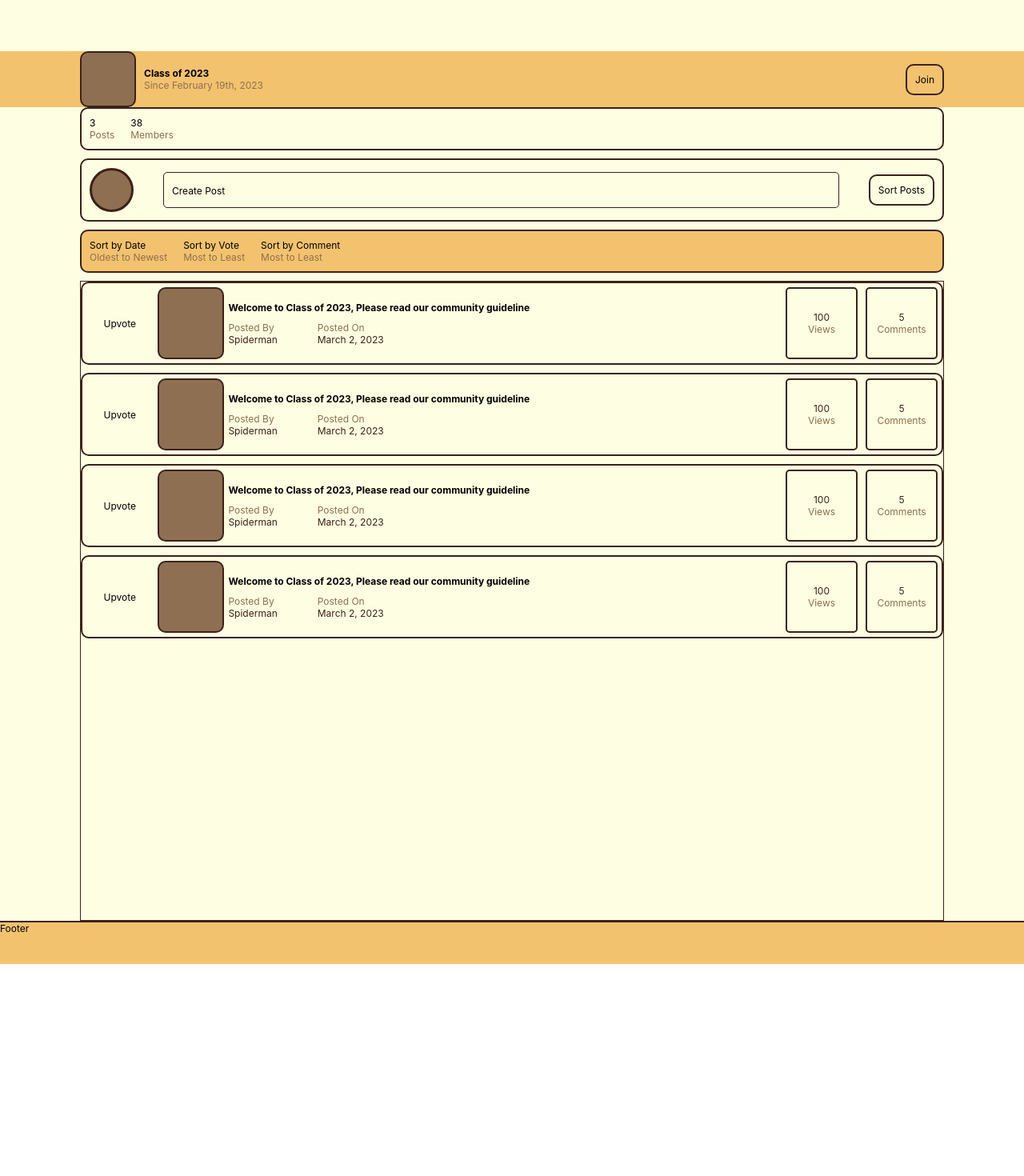
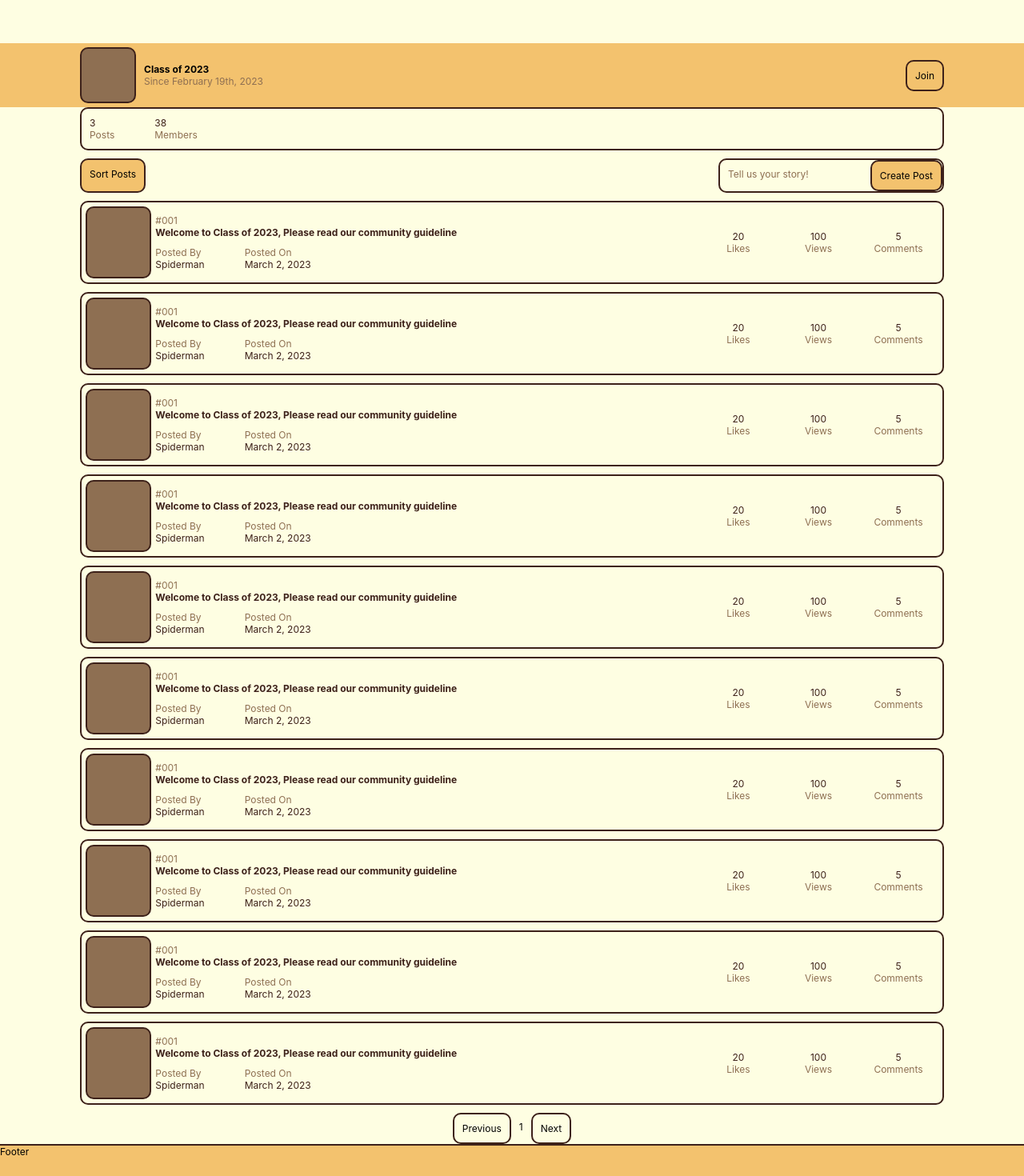
Before and after one commit to ilhanbae/TriFora, a React (Create React App) app: page /community/1 in a window 1280 px wide. Shown: the part 220-1690 px from the top of the page at 80% size. Before the commit the page ends 1425 px from the top, so only its background shows below. Built offline with nearby package versions, Linux system fonts and the light colour scheme.

Commit message:
Rename Community Component to CommunityPage Component #61

```diff
--- a/src/Component/Community.css
+++ b/src/Component/CommunityPage.css
@@ -25,9 +25,19 @@
   color: var(--bistre);
 }
 
+
+/* Header */
 .header {
   position: sticky;
   top: 0;
+}
+
+/* Footer */
+.footer {
+  background-color: var(--yellow-apricot);
+  border-top: 2px solid var(--bistre);
+  width: 100%;
+  height: 54px;
 }
 
 /* Generic Buttons */
@@ -38,8 +48,10 @@
 }
 
 /* Container */
-.community {
+.container {
   background-color: var(--light-yellow);
+  display: flex;
+  flex-direction: column;
 }
 
 /* Header */
@@ -67,6 +79,7 @@
 .banner-content {
   background-color: var(--yellow-apricot);
   /* border: 1px solid var(--bistre); */
+  padding: 5px 0;
   flex-grow: 1;
   display: flex;
   align-items: center;
@@ -85,7 +98,7 @@
   /* border: 1px solid var(--bistre); */
   width: 370px;
 }
-.banner-content > .join-button {
+.banner-content .join-button {
   margin-left: auto;
   margin-right: 100px;
   border: 2px solid var(--bistre);
@@ -93,12 +106,13 @@
   padding: 10px;
 }
 
-/* Main Container */
-.main-container {
+/* Main section */
+.main-section {
   margin: 0 100px;
   display: flex;
   flex-direction: column;
   gap: 10px;
+  /* overflow: hidden; */
 }
 
 /* Community Stat */
@@ -107,38 +121,41 @@
   border-radius: 10px;
   display: flex;
   align-items: center;
+  gap: 30px;
 }
 .community-stats-tab {
   margin: 10px;
 }
 
 /* Create-Sort Box*/
-.create-sort-box {
+.create-sort-post-box {
+  /* border: 2px solid var(--bistre); */
+  border-radius: 10px;
+  display: flex;
+  /* padding: 10px; */
+}
+.sort-post-button {
+  margin-right: auto;
+  border: 2px solid var(--bistre);
+  background-color: var(--yellow-apricot);
+  border-radius: 10px;
+  padding: 10px;
+}
+.create-post-box {
+  display: flex;
+  justify-content: space-between;
+  width: 282px;
   border: 2px solid var(--bistre);
   border-radius: 10px;
-  display: flex;
-  align-items: center;
+}
+.create-post-placeholder {
+  /* border: 2px solid var(--bistre); */
+  border-radius: 10px;
   padding: 10px;
 }
-.user-avatar {
-  margin-right: auto;
-  width: 55px;
-  height: 55px;
-  border-radius: 55px;
-  border: 3px solid var(--bistre);
-  background-color: var(--french-bistre);
-}
-.create-box {
-  width: 80%;
-  height: 45px;
-  padding-left: 10px;
-  line-height: 45px;
-  border: 1px solid var(--bistre);
-  border-radius: 5px;
-}
-.sort-button {
-  margin-left: auto;
+.create-post-button {
   border: 2px solid var(--bistre);
+  background-color: var(--yellow-apricot);
   border-radius: 10px;
   padding: 10px;
 }
@@ -156,11 +173,9 @@
   /* border: 1px solid var(--bistre); */
 }
 
-/* Main Content */
-.main-content {
+/* Posts List */
+.posts-list {
   background-color: var(--light-yellow);
-  border: 1px solid var(--bistre);
-  height: 800px;
   display: flex;
   flex-direction: column;
   gap: 10px;
@@ -175,62 +190,78 @@
   padding: 5px;
   gap: 5px
 }
-.community-post .post-upvote-btn {
-  width: 90px;
-  height: 90px;
-  display: grid;
-  place-items: center;
-
-}
-.community-post .post-summary {
+.post-summary {
   width: 745px;
   display: flex;
   flex-direction: column;
   gap: 10px;
   justify-content: center;
 }
-.community-post .post-thumbnail {
+.post-thumbnail {
   width: 90px;
   height: 90px;
   border: 2px solid var(--bistre);
   background-color: var(--french-bistre);
   border-radius: 10px;
 }
-.community-post .post-author-date {
+.post-id-title {
+  /* border: 1px solid var(--bistre); */
+  width: 100%;
+}
+.post-author-date {
   display: flex;
   flex-direction: row;
   width: 210px;
   gap: 50px;
 }
-.community-post .post-views-comments {
+.post-stats {
   margin-left: auto;
   display: flex;
   gap: 10px;
 }
-
-.community-post .post-views {
+.post-views {
   width: 90px;
   height: 90px;
-  border: 2px solid var(--bistre);
+  /* border: 2px solid var(--bistre); */
   border-radius: 5px;
   display: grid;
   place-items: center;
   align-content: center;
 }
-.community-post .post-comments {
+.post-reactions {
   width: 90px;
   height: 90px;
-  border: 2px solid var(--bistre);
+  /* border: 2px solid var(--bistre); */
+  border-radius: 5px;
+  display: grid;
+  place-items: center;
+  align-content: center;
+}
+.post-comments {
+  width: 90px;
+  height: 90px;
+  /* border: 2px solid var(--bistre); */
   border-radius: 5px;
   display: grid;
   place-items: center;
   align-content: center;
 }
 
-/* Footer */
-.footer {
-  background-color: var(--yellow-apricot);
-  border-top: 2px solid var(--bistre);
-  width: 100%;
-  height: 54px;
+/* Pagination */
+.pagination {
+  display: flex;
+  justify-content: center;
 }
+.prev-button {
+  border: 2px solid var(--bistre);
+  border-radius: 10px;
+  padding: 10px;
+}
+.next-button {
+  border: 2px solid var(--bistre);
+  border-radius: 10px;
+  padding: 10px;
+}
+.page-number {
+  padding: 10px;
+}
--- a/src/Component/Community.jsx
+++ b/src/Component/CommunityPage.jsx
@@ -1,19 +1,15 @@
 import React, { Component } from "react";
-import "./Community.css";
+import "./CommunityPage.css";
 
 // Components placeholder
 // They'll be implemented as seperate component
 const Header = () => {
-  return (
-    <div className="header">Header</div>
-  );
+  return <div className="header">Header</div>;
 };
 
 const Footer = () => {
-  return (
-    <div className="footer">Footer</div>
-  )
-}
+  return <div className="footer">Footer</div>;
+};
 
 const Banner = () => {
   return (
@@ -35,11 +31,11 @@ const CommunityStats = () => {
   return (
     <div className="community-stats">
       <div className="community-stats-tab">
-        <p>3</p>
+        <span className="active-text">3</span>
         <span className="inactive-text">Posts</span>
       </div>
       <div className="community-stats-tab">
-        <p>38</p>
+        <span className="active-text">38</span>
         <span className="inactive-text">Members</span>
       </div>
     </div>
@@ -48,40 +44,31 @@ const CommunityStats = () => {
 
 const CreateSortBox = () => {
   return (
-    <div className="create-sort-box">
-      <div className="user-avatar"></div>
-      <div className="create-box">Create Post</div>
-      <div className="sort-button">Sort Posts</div>
+    <div className="create-sort-post-box">
+      <div className="sort-post-button">Sort Posts</div>
+      <div className="create-post-box">
+        <div className="create-post-placeholder inactive-text">
+          Tell us your story!
+        </div>
+        <div className="create-post-button">Create Post</div>
+      </div>
     </div>
   );
 };
 
-const SortOptionBox = () => {
+const CommunityPost = () => {
   return (
-    <div className="sort-option-box">
-    <div className="sort-option">
-      <p>Sort by Date</p>
-      <span className="inactive-text">Oldest to Newest</span>
-    </div>
-    <div className="sort-option">
-      <p>Sort by Vote</p>
-      <span className="inactive-text">Most to Least</span>
-    </div>
-    <div className="sort-option">
-      <p>Sort by Comment</p>
-      <span className="inactive-text">Most to Least</span>
-    </div>
-  </div>
-  )
-}
+    <div className="community-post">
+      <div className="post-thumbnail"></div>
 
-const CommunityPost = () => {
-  return(
-    <div className="community-post">
-      <div className="post-upvote-btn">Upvote</div>
-      <div className="post-thumbnail"></div>
       <div className="post-summary">
-        <h3>Welcome to Class of 2023, Please read our community guideline</h3>
+        <div className="post-id-title">
+          <span className="inactive-text">#001</span>
+          <h3 className="active-text">
+            Welcome to Class of 2023, Please read our community guideline
+          </h3>
+        </div>
+
         <div className="post-author-date">
           <div className="post-author">
             <span className="inactive-text">Posted By</span>
@@ -93,7 +80,12 @@ const CommunityPost = () => {
           </div>
         </div>
       </div>
-      <div className="post-views-comments">
+
+      <div className="post-stats">
+        <div className="post-reactions">
+          <span className="active-text">20</span>
+          <span className="inactive-text">Likes</span>
+        </div>
         <div className="post-views">
           <span className="active-text">100</span>
           <span className="inactive-text">Views</span>
@@ -103,38 +95,58 @@ const CommunityPost = () => {
           <span className="inactive-text">Comments</span>
         </div>
       </div>
+
+      <div className="post-action">
+        <span className="menu-icon"></span>
+      </div>
+    </div>
+  );
+};
+
+const Pagination = () => {
+  return (
+    <div className="pagination">
+      <div className="prev-button">Previous</div>
+      <div className="page-number">1</div>
+      <div className="next-button">Next</div>
     </div>
   )
 }
 
-export default class Community extends Component {
+export default class CommunityPage extends Component {
   render() {
     return (
-      <div className="community">
+      <div className="container">
         {/* Header */}
         <Header />
 
         {/* Banner */}
         <Banner />
 
-        {/* Main Container */}
-        <div className="main-container">
+        {/* Main section */}
+        <div className="main-section">
           {/* Community Stats */}
           <CommunityStats />
 
           {/* Create-Sort Box */}
           <CreateSortBox />
 
-          {/* Sort Option Box */}
-          <SortOptionBox />
-
           {/* Main Content */}
-          <div className="main-content">
+          <div className="posts-list">
             <CommunityPost />
             <CommunityPost />
             <CommunityPost />
             <CommunityPost />
-            </div>
+            <CommunityPost />
+            <CommunityPost />
+            <CommunityPost />
+            <CommunityPost />
+            <CommunityPost />
+            <CommunityPost />
+          </div>
+
+          {/* Pagination */}
+          <Pagination />
         </div>
 
         {/* Footer */}
--- a/src/index.js
+++ b/src/index.js
@@ -3,10 +3,10 @@ import ReactDOM from 'react-dom';
 import './index.css';
 import App from './App';
 import * as serviceWorker from './serviceWorker';
-import Community from './Component/Community';
+import CommunityPage from './Component/CommunityPage';
 
 // ReactDOM.render(<App />, document.getElementById('root'));
-ReactDOM.render(<Community />, document.getElementById('root'));
+ReactDOM.render(<CommunityPage />, document.getElementById('root'));
 
 // If you want your app to work offline and load faster, you can change
 // unregister() to register() below. Note this comes with some pitfalls.
```
